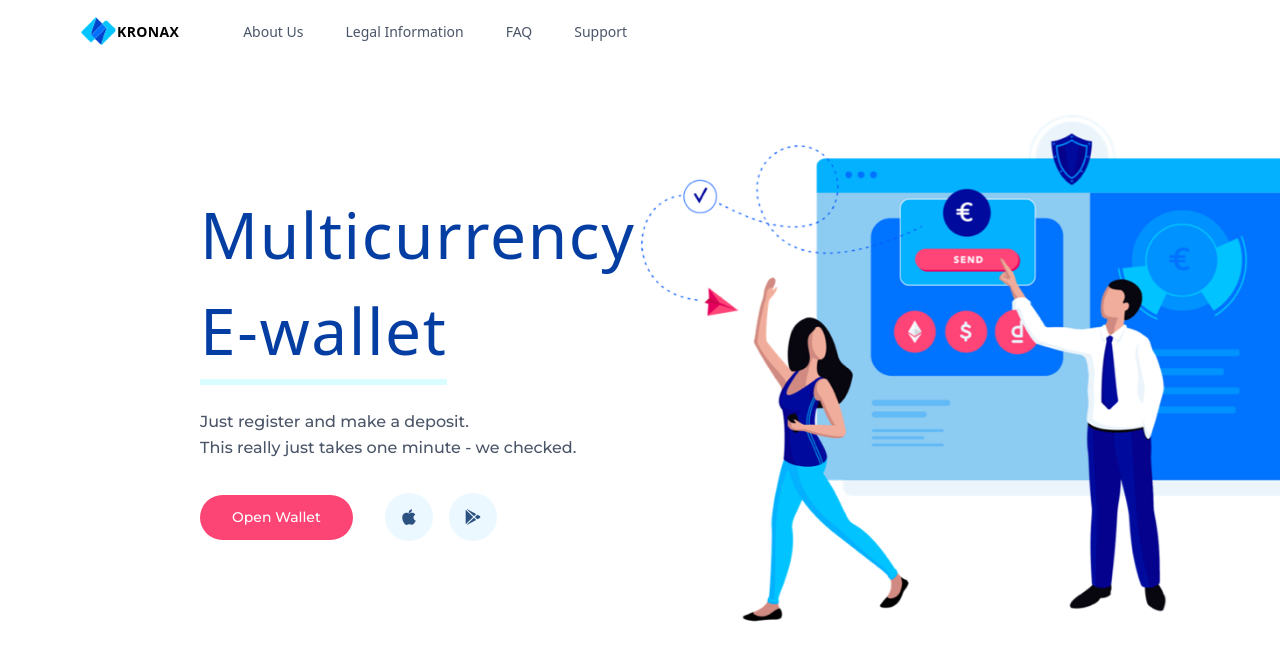
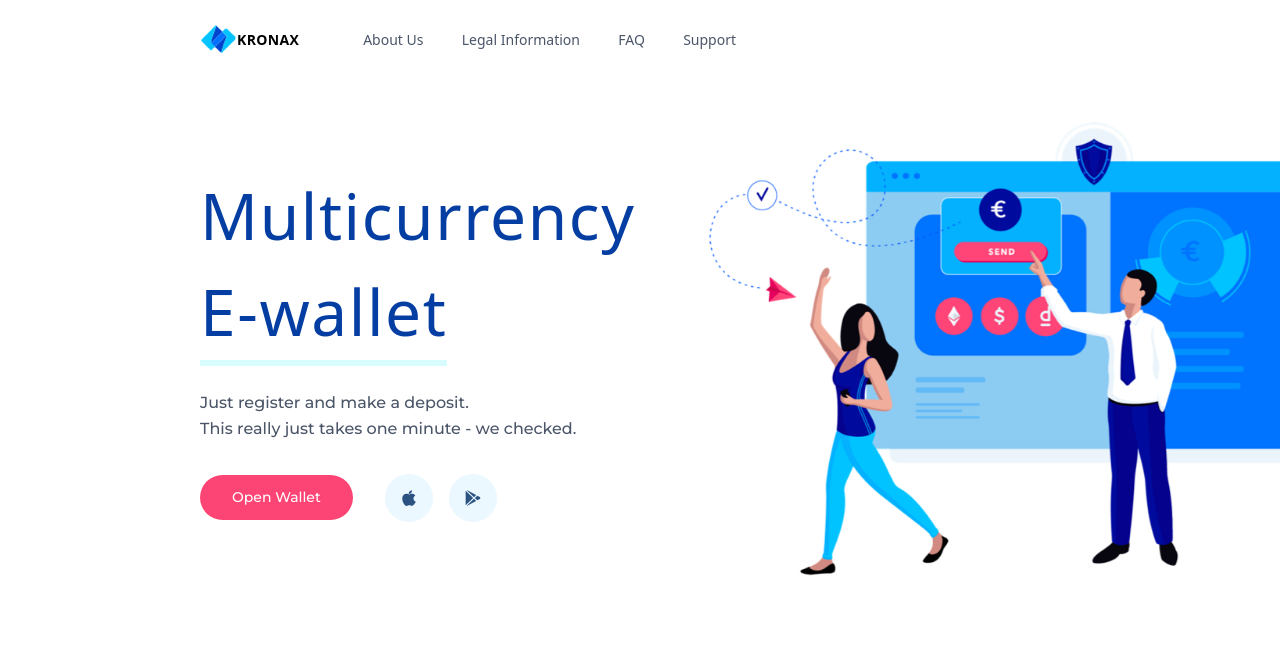
Before and after one commit to mostafabahri/kronax-landing, a website: page public/index.html in a window 1280 px wide. Drawn offline with nearby package versions, Linux system fonts and the light colour scheme; files that its build step writes are made by us from their sources.

Commit message:
Add proper responsive for larger viewports

```diff
--- a/public/index.html
+++ b/public/index.html
@@ -9,18 +9,15 @@
     <link rel="icon" type="image/png" sizes="32x32" href="/images/logo.png" />
     <link rel="stylesheet" href="/build/tailwind.css" />
     <link rel="stylesheet" href="/debug-v1.css" />
-    <style>
-      .box {
-        height: 6px;
-        background-color: rgb(217, 252, 255);
-      }
-    </style>
+
     <title>Kronax - Multicurrency E-Wallet</title>
   </head>
   <body class="antialiased">
     <!-- Top Navbar -->
-    <nav class="max-w-6xl mx-auto my-4">
-      <div class="flex px-4 items-center justify-between sm:justify-start">
+    <nav class="my-4 sm:my-6">
+      <div
+        class="flex px-4 sm:px-0 items-center justify-between sm:justify-center sm:max-w-lg md:max-w-xl mx-auto lg:ml-40 lg:justify-start xl:pl-10"
+      >
         <div
           class="flex flex-row items-center font-extrabold tracking-wide uppercase text-sm"
         >
@@ -29,7 +26,7 @@
         </div>
         <!-- nav menu -->
         <ul
-          class="ml-16 hidden sm:flex flex-grow justify-between text-gray-700 text-sm sm:max-w-sm"
+          class="ml-16 hidden sm:flex flex-grow justify-between text-gray-700 text-sm lg:max-w-sm"
         >
           <li class="hover:text-gray-900"><a href="#">About Us</a></li>
           <li class="hover:text-gray-900">
@@ -68,13 +65,16 @@
       </div>
     </nav>
     <main class="lg:mt-16">
+      <!-- Section Wrapper -->
       <div
-        class="flex flex-col items-center md:justify-between lg:pl-40 lg:flex-row lg:flex-row-reverse"
+        class="flex flex-col items-center md:justify-between lg:ml-40 lg:flex-row lg:flex-row-reverse"
       >
-        <section class="lg:max-w-2xl">
+        <!-- Image Section -->
+        <section class="sm:max-w-lg md:max-w-xl">
           <img src="images/illustration.png" alt="illustration" />
         </section>
-        <section class="mt-2 mb-4 lg:pl-10">
+        <!-- Intro Section -->
+        <section class="mt-2 mb-4 xl:pl-10">
           <div
             class="text-4xl sm:text-5xl md:text-6xl tracking-wide"
             style="color: #053ea3;"
```
